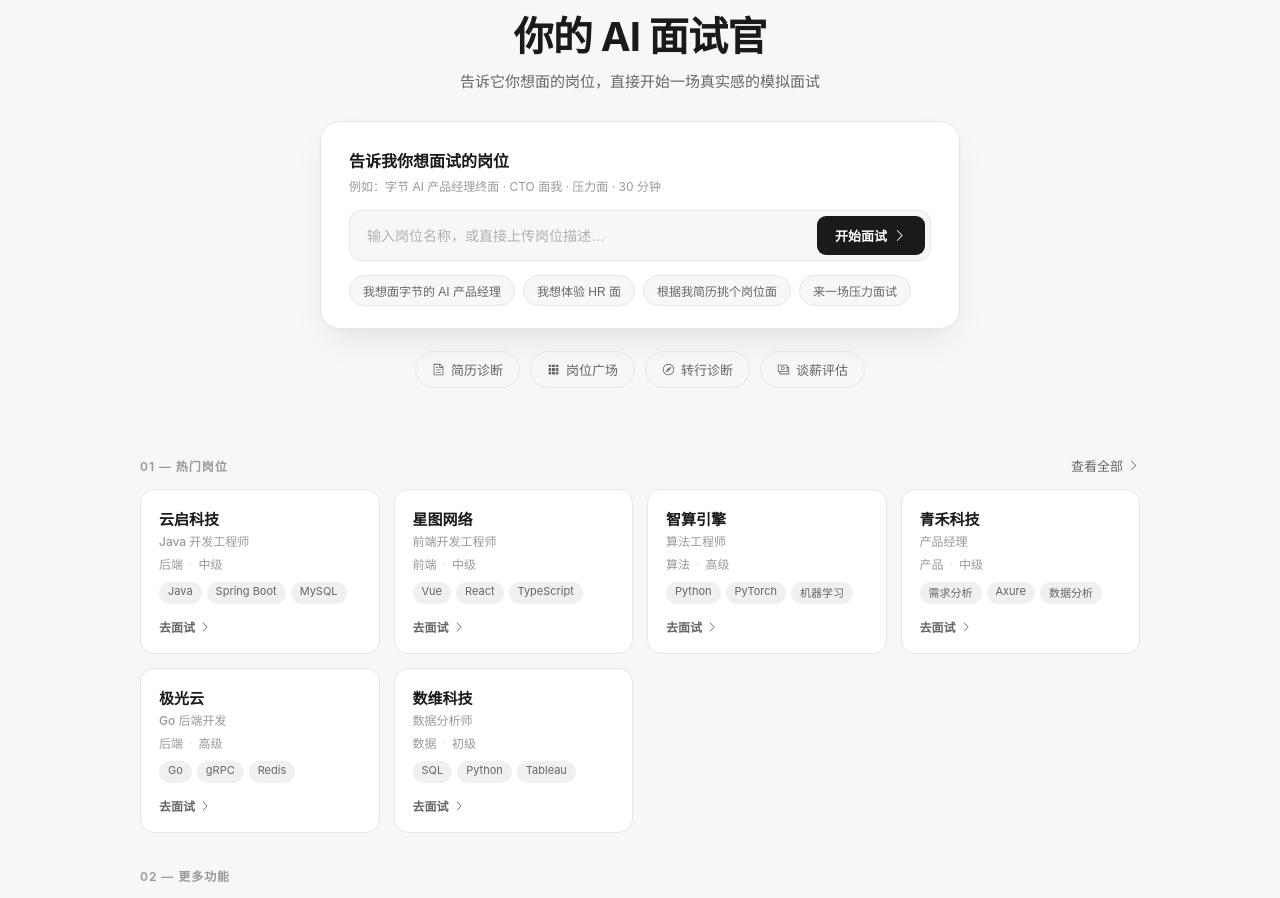
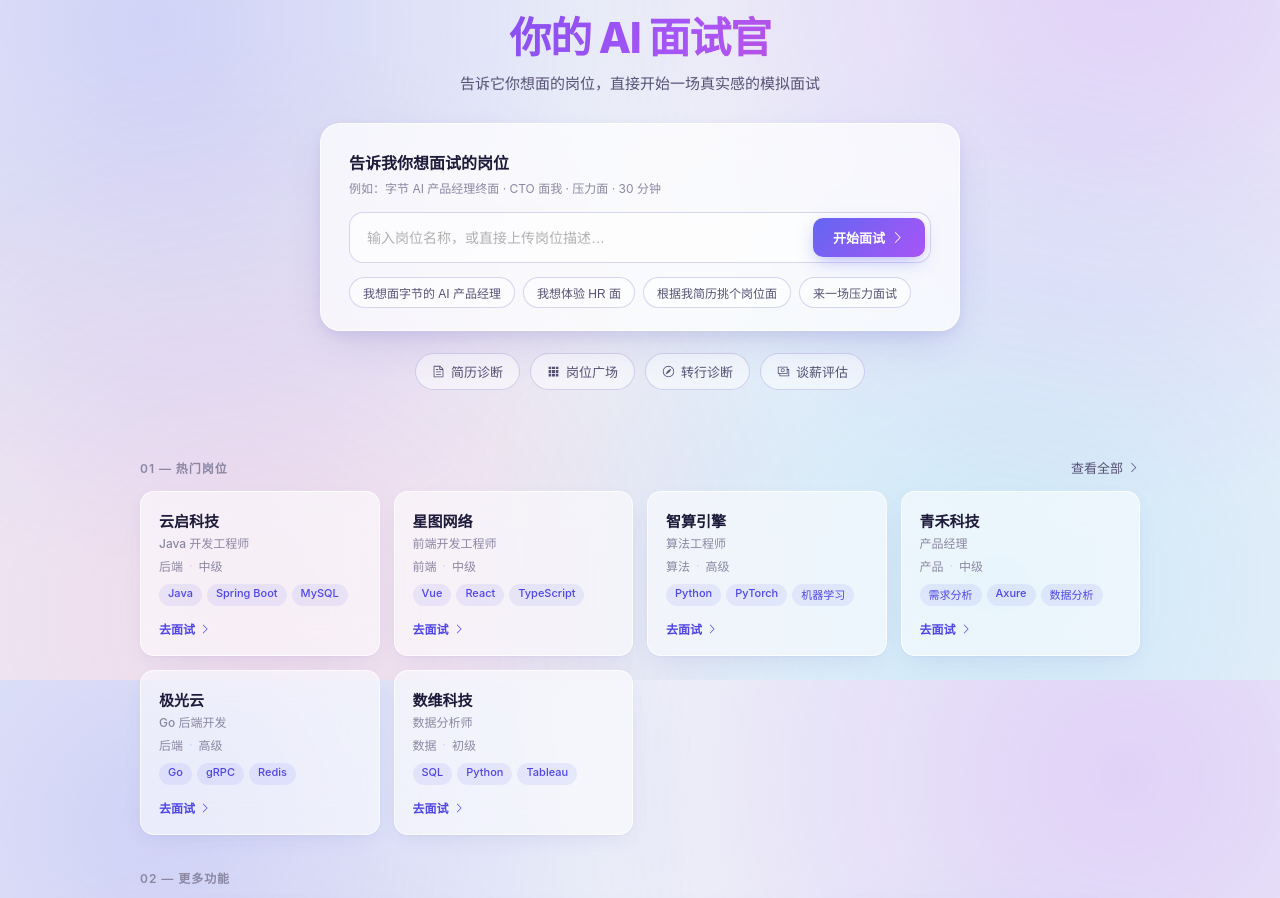
Before and after one commit to taromillie/AI-Interview-Project, a Vue app in the folder frontend/: page /dashboard in a window 1280 px wide. Shown: the part 120-1018 px from the top of the page. Built offline with nearby package versions, Linux system fonts and the light colour scheme; no server answers; sample sign-in values are in the browser's storage.

Commit message:
feat: update app theme to modern frosted glass style
Co-authored-by: Millie <318108522+taromillie@users.noreply.github.com>

```diff
--- a/frontend/src/App.vue
+++ b/frontend/src/App.vue
@@ -4,37 +4,44 @@
 
 <style>
 :root {
-  /* Element Plus 主题色：中性墨色（去 AI 味、去品牌化） */
-  --el-color-primary: #1a1a1a;
-  --el-color-primary-light-3: #525252;
-  --el-color-primary-light-5: #8a8a8a;
-  --el-color-primary-light-7: #c2c2c2;
-  --el-color-primary-light-8: #d9d9d9;
-  --el-color-primary-light-9: #f0f0f0;
-  --el-color-primary-dark-2: #000000;
+  /* Element Plus 主题色：靛蓝品牌色（现代感） */
+  --el-color-primary: #4f46e5;
+  --el-color-primary-light-3: #7c74ec;
+  --el-color-primary-light-5: #a5a0f2;
+  --el-color-primary-light-7: #cecbf8;
+  --el-color-primary-light-8: #e2e0fb;
+  --el-color-primary-light-9: #f0effd;
+  --el-color-primary-dark-2: #3f37cf;
 
-  --el-border-radius-base: 8px;
-  --el-border-radius-small: 6px;
+  --el-border-radius-base: 10px;
+  --el-border-radius-small: 8px;
   --el-border-radius-round: 999px;
 
-  /* 设计令牌：中性纸感 */
-  --app-bg: #f7f7f5;
-  --app-text: #1a1a1a;
-  --app-text-secondary: #666666;
-  --app-text-muted: #999999;
-  --app-border: #e6e6e6;
-  --app-border-strong: #d4d4d4;
-  --app-brand: #1a1a1a;
-  --app-brand-dark: #000000;
-  --app-brand-gradient: linear-gradient(135deg, #1a1a1a 0%, #333333 100%);
-  --app-brand-soft: #f0f0ee;
-  --app-success: #2f9e6e;
-  --app-warning: #c97f2b;
-  --app-danger: #d64545;
-  --app-shadow-sm: 0 1px 2px rgba(20, 20, 20, 0.04), 0 4px 16px rgba(20, 20, 20, 0.04);
-  --app-shadow-md: 0 4px 8px rgba(20, 20, 20, 0.05), 0 12px 32px rgba(20, 20, 20, 0.08);
-  --app-radius-lg: 16px;
-  --app-radius-md: 12px;
+  /* 设计令牌：毛玻璃现代感 */
+  --app-bg: #eef1f8;
+  --app-text: #1e1b3a;
+  --app-text-secondary: #565175;
+  --app-text-muted: #8b87a3;
+  --app-border: rgba(255, 255, 255, 0.6);
+  --app-border-strong: rgba(120, 110, 200, 0.28);
+  --app-brand: #4f46e5;
+  --app-brand-dark: #3f37cf;
+  --app-brand-gradient: linear-gradient(135deg, #6366f1 0%, #a855f7 100%);
+  --app-brand-soft: rgba(99, 102, 241, 0.1);
+  --app-success: #10b981;
+  --app-warning: #f59e0b;
+  --app-danger: #ef4444;
+
+  /* 毛玻璃玻璃面板令牌 */
+  --glass-bg: rgba(255, 255, 255, 0.55);
+  --glass-bg-strong: rgba(255, 255, 255, 0.72);
+  --glass-border: rgba(255, 255, 255, 0.7);
+  --glass-blur: 18px;
+
+  --app-shadow-sm: 0 1px 2px rgba(80, 70, 180, 0.05), 0 8px 24px -8px rgba(80, 70, 180, 0.12);
+  --app-shadow-md: 0 4px 12px rgba(80, 70, 180, 0.08), 0 18px 44px -12px rgba(80, 70, 180, 0.2);
+  --app-radius-lg: 20px;
+  --app-radius-md: 14px;
 
   /* 自定义缓动曲线 */
   --ease-out: cubic-bezier(0.22, 1, 0.36, 1);
@@ -83,6 +90,12 @@ body {
 body {
   font-family: var(--app-font);
   background: var(--app-bg);
+  background-image:
+    radial-gradient(circle at 12% 18%, rgba(99, 102, 241, 0.22), transparent 42%),
+    radial-gradient(circle at 88% 12%, rgba(168, 85, 247, 0.2), transparent 40%),
+    radial-gradient(circle at 78% 88%, rgba(56, 189, 248, 0.18), transparent 44%),
+    radial-gradient(circle at 20% 92%, rgba(236, 72, 153, 0.14), transparent 46%);
+  background-attachment: fixed;
   color: var(--app-text);
   -webkit-font-smoothing: antialiased;
   -moz-osx-font-smoothing: grayscale;
@@ -106,12 +119,15 @@ body {
 
 /* ==================== Element Plus 细节统一 ==================== */
 
-/* 卡片：更克制的圆角与阴影 */
+/* 卡片：毛玻璃面板 */
 .el-card {
-  border: 1px solid var(--app-border);
+  border: 1px solid var(--glass-border);
   border-radius: var(--app-radius-md);
-  box-shadow: none;
-  transition: border-color 0.2s ease, transform 0.2s ease;
+  background: var(--glass-bg-strong);
+  backdrop-filter: blur(var(--glass-blur));
+  -webkit-backdrop-filter: blur(var(--glass-blur));
+  box-shadow: var(--app-shadow-sm);
+  transition: border-color 0.2s ease, transform 0.2s ease, box-shadow 0.2s ease;
 }
 .el-card__header {
   border-bottom: 1px solid var(--app-border);
@@ -270,9 +286,11 @@ body {
   padding: 22px 26px;
   margin-bottom: 20px;
   color: var(--app-text);
-  background: #ffffff;
-  border: 1px solid var(--app-border);
-  box-shadow: none;
+  background: var(--glass-bg-strong);
+  backdrop-filter: blur(var(--glass-blur));
+  -webkit-backdrop-filter: blur(var(--glass-blur));
+  border: 1px solid var(--glass-border);
+  box-shadow: var(--app-shadow-sm);
   display: flex;
   align-items: center;
   justify-content: space-between;
--- a/frontend/src/layouts/MainLayout.vue
+++ b/frontend/src/layouts/MainLayout.vue
@@ -130,10 +130,11 @@ function handleLogout() {
   gap: 28px;
   height: 60px;
   padding: 0 clamp(1.5rem, 5vw, 3rem);
-  background: rgba(247, 247, 245, 0.86);
-  backdrop-filter: blur(12px);
-  -webkit-backdrop-filter: blur(12px);
-  border-bottom: 1px solid var(--app-border);
+  background: rgba(255, 255, 255, 0.55);
+  backdrop-filter: blur(18px);
+  -webkit-backdrop-filter: blur(18px);
+  border-bottom: 1px solid var(--glass-border);
+  box-shadow: 0 4px 24px -12px rgba(80, 70, 180, 0.25);
 }
 
 .wordmark {
@@ -148,7 +149,7 @@ function handleLogout() {
   width: 30px;
   height: 30px;
   border-radius: 9px;
-  background: var(--app-brand);
+  background: var(--app-brand-gradient);
   color: #fff;
   font-size: 15px;
   font-weight: 700;
@@ -156,6 +157,7 @@ function handleLogout() {
   align-items: center;
   justify-content: center;
   letter-spacing: 0;
+  box-shadow: 0 4px 12px -2px rgba(99, 102, 241, 0.5);
 }
 .wordmark-text {
   font-size: 16px;
--- a/frontend/src/views/Dashboard.vue
+++ b/frontend/src/views/Dashboard.vue
@@ -186,10 +186,14 @@ onMounted(async () => {
   padding: 46px 0 34px;
 }
 .hero-title {
-  font-size: clamp(30px, 5vw, 40px);
-  font-weight: 700;
-  letter-spacing: -0.02em;
-  color: var(--app-text);
+  font-size: clamp(30px, 5vw, 42px);
+  font-weight: 800;
+  letter-spacing: -0.03em;
+  background: linear-gradient(120deg, #4f46e5 0%, #a855f7 55%, #ec4899 100%);
+  -webkit-background-clip: text;
+  background-clip: text;
+  -webkit-text-fill-color: transparent;
+  color: transparent;
   line-height: 1.15;
 }
 .hero-desc {
@@ -202,12 +206,14 @@ onMounted(async () => {
 .hero-card {
   max-width: 640px;
   margin: 30px auto 0;
-  background: #ffffff;
-  border: 1px solid var(--app-border);
-  border-radius: 20px;
+  background: var(--glass-bg-strong);
+  backdrop-filter: blur(var(--glass-blur));
+  -webkit-backdrop-filter: blur(var(--glass-blur));
+  border: 1px solid var(--glass-border);
+  border-radius: var(--app-radius-lg);
   padding: 26px 28px 22px;
   text-align: left;
-  box-shadow: 0 2px 4px rgba(20, 20, 20, 0.02), 0 16px 40px -12px rgba(20, 20, 20, 0.1);
+  box-shadow: var(--app-shadow-md);
 }
 .hero-card__prompt {
   font-size: 16px;
@@ -225,15 +231,15 @@ onMounted(async () => {
   grid-template-columns: 1fr auto;
   gap: 8px;
   margin-top: 16px;
-  border: 1px solid var(--app-border);
-  border-radius: 12px;
+  border: 1px solid var(--app-border-strong);
+  border-radius: 14px;
   padding: 5px;
-  background: var(--app-bg);
+  background: rgba(255, 255, 255, 0.6);
   transition: border-color 0.2s ease, box-shadow 0.2s ease;
 }
 .cta-form:focus-within {
-  border-color: var(--app-text);
-  box-shadow: 0 0 0 4px rgba(26, 26, 26, 0.06);
+  border-color: var(--app-brand);
+  box-shadow: 0 0 0 4px rgba(99, 102, 241, 0.18);
 }
 .cta-field {
   border: none;
@@ -249,21 +255,23 @@ onMounted(async () => {
 }
 .cta-btn {
   border: none;
-  background: var(--app-brand);
+  background: var(--app-brand-gradient);
   color: #fff;
-  border-radius: 9px;
-  padding: 10px 18px;
+  border-radius: 10px;
+  padding: 10px 20px;
   font-size: 13px;
   font-weight: 600;
   display: flex;
   align-items: center;
   gap: 5px;
   cursor: pointer;
-  transition: background-color 0.2s ease, transform 160ms var(--ease-out);
+  box-shadow: 0 6px 18px -4px rgba(99, 102, 241, 0.5);
+  transition: box-shadow 0.2s ease, transform 160ms var(--ease-out);
 }
 @media (hover: hover) and (pointer: fine) {
   .cta-btn:hover {
-    background: #333333;
+    box-shadow: 0 10px 26px -4px rgba(99, 102, 241, 0.6);
+    transform: translateY(-1px);
   }
 }
 .cta-btn:active {
@@ -278,8 +286,8 @@ onMounted(async () => {
   margin-top: 14px;
 }
 .chip {
-  border: 1px solid var(--app-border);
-  background: var(--app-bg);
+  border: 1px solid var(--app-border-strong);
+  background: rgba(255, 255, 255, 0.5);
   color: var(--app-text-secondary);
   font-size: 12px;
   border-radius: 999px;
@@ -289,9 +297,9 @@ onMounted(async () => {
 }
 @media (hover: hover) and (pointer: fine) {
   .chip:hover {
-    border-color: var(--app-border-strong);
-    color: var(--app-text);
-    background: #fff;
+    border-color: var(--app-brand);
+    color: var(--app-brand);
+    background: var(--app-brand-soft);
   }
 }
 
@@ -303,8 +311,8 @@ onMounted(async () => {
   margin-top: 22px;
 }
 .quick {
-  border: 1px solid var(--app-border);
-  background: transparent;
+  border: 1px solid var(--app-border-strong);
+  background: rgba(255, 255, 255, 0.5);
   color: var(--app-text-secondary);
   font-size: 13px;
   border-radius: 999px;
@@ -317,8 +325,8 @@ onMounted(async () => {
 }
 @media (hover: hover) and (pointer: fine) {
   .quick:hover {
-    border-color: var(--app-text);
-    color: var(--app-text);
+    border-color: var(--app-brand);
+    color: var(--app-brand);
     background: var(--app-brand-soft);
   }
 }
@@ -365,18 +373,21 @@ onMounted(async () => {
   gap: 14px;
 }
 .job-card {
-  background: #fff;
-  border: 1px solid var(--app-border);
-  border-radius: 14px;
+  background: var(--glass-bg);
+  backdrop-filter: blur(var(--glass-blur));
+  -webkit-backdrop-filter: blur(var(--glass-blur));
+  border: 1px solid var(--glass-border);
+  border-radius: var(--app-radius-md);
   padding: 18px;
   cursor: pointer;
+  box-shadow: var(--app-shadow-sm);
   transition: border-color 0.2s ease, transform 0.2s var(--ease-out), box-shadow 0.2s ease;
 }
 @media (hover: hover) and (pointer: fine) {
   .job-card:hover {
-    border-color: var(--app-border-strong);
-    transform: translateY(-2px);
-    box-shadow: 0 4px 8px rgba(20, 20, 20, 0.04), 0 12px 32px rgba(20, 20, 20, 0.08);
+    border-color: rgba(99, 102, 241, 0.5);
+    transform: translateY(-3px);
+    box-shadow: var(--app-shadow-md);
   }
 }
 .job-card:active {
@@ -412,8 +423,9 @@ onMounted(async () => {
 }
 .pill {
   background: var(--app-brand-soft);
-  color: var(--app-text-secondary);
+  color: var(--app-brand);
   font-size: 11px;
+  font-weight: 500;
   padding: 2px 9px;
   border-radius: 999px;
 }
@@ -424,7 +436,7 @@ onMounted(async () => {
   gap: 4px;
   font-size: 12px;
   font-weight: 600;
-  color: var(--app-text-secondary);
+  color: var(--app-brand);
 }
 
 /* ---------- 功能列表 ---------- */
@@ -437,18 +449,22 @@ onMounted(async () => {
   display: flex;
   align-items: center;
   gap: 14px;
-  background: #fff;
-  border: 1px solid var(--app-border);
-  border-radius: 12px;
+  background: var(--glass-bg);
+  backdrop-filter: blur(var(--glass-blur));
+  -webkit-backdrop-filter: blur(var(--glass-blur));
+  border: 1px solid var(--glass-border);
+  border-radius: var(--app-radius-md);
   padding: 14px 16px;
   cursor: pointer;
   text-align: left;
-  transition: border-color 0.2s ease, transform 0.2s var(--ease-out);
+  box-shadow: var(--app-shadow-sm);
+  transition: border-color 0.2s ease, transform 0.2s var(--ease-out), box-shadow 0.2s ease;
 }
 @media (hover: hover) and (pointer: fine) {
   .card:hover {
-    border-color: var(--app-border-strong);
-    transform: translateY(-1px);
+    border-color: rgba(99, 102, 241, 0.5);
+    transform: translateY(-2px);
+    box-shadow: var(--app-shadow-md);
   }
 }
 .card:active {
```
